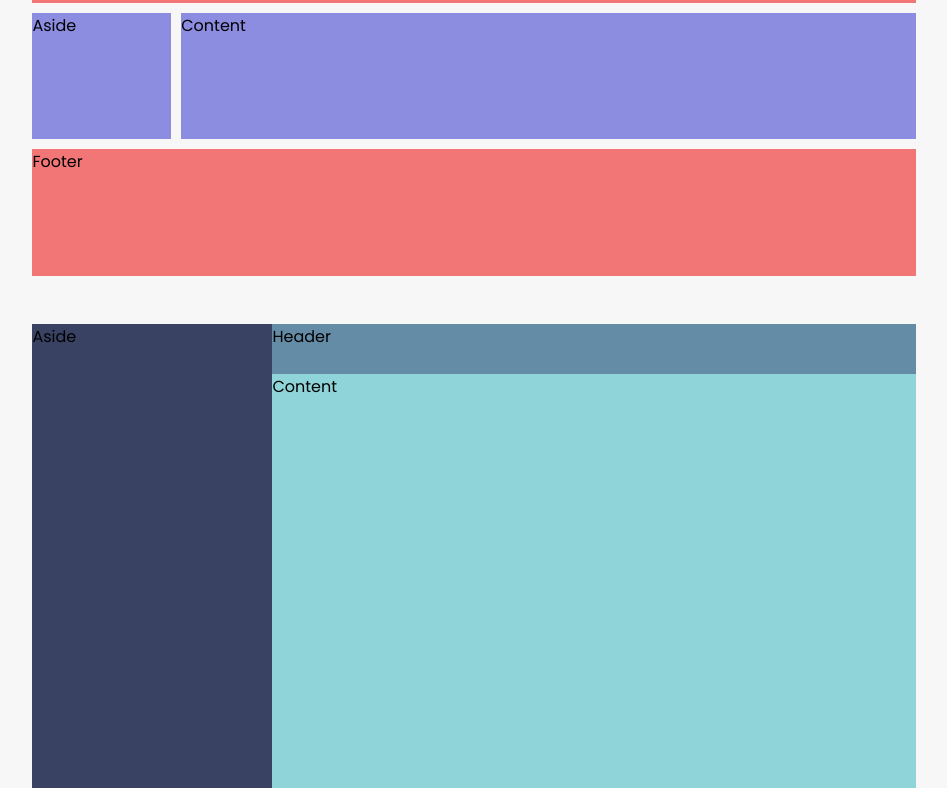
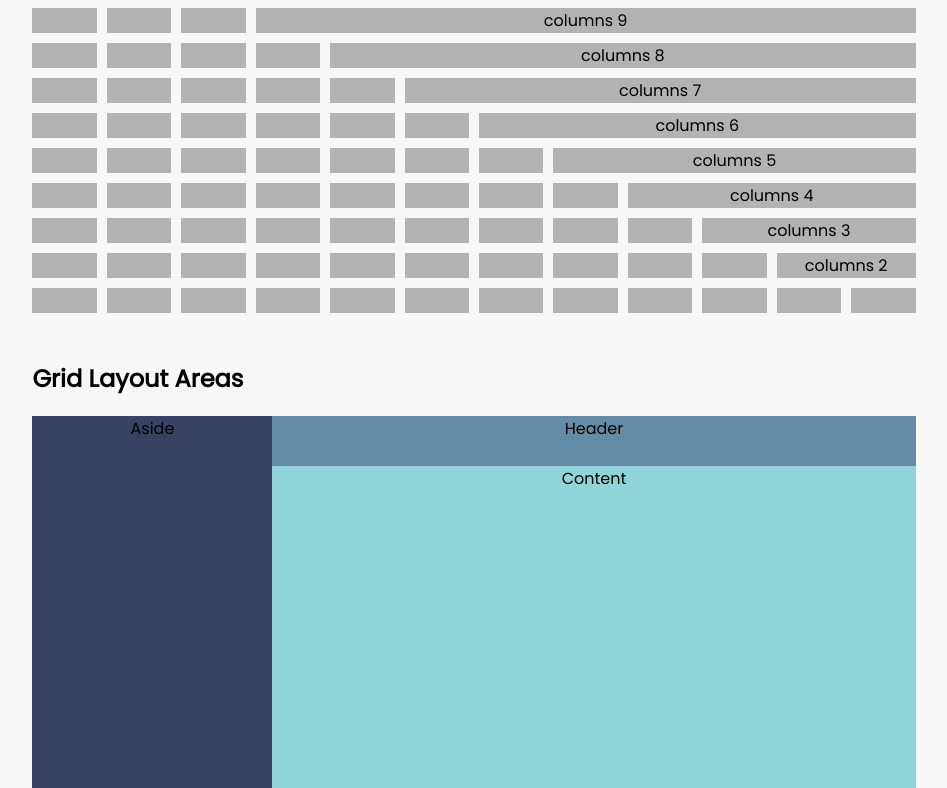
Before and after one commit to elixian/easy-sass, a website: page src/grid.html in a window 1280 px wide. Shown: the part 172-960 px from the top of the page, without its empty margins (166-1113 px from the left). Drawn offline with Linux system fonts and the light colour scheme.

Commit message:
grid ok
fixe on debug

```diff
--- a/src/grid.html
+++ b/src/grid.html
@@ -7,21 +7,102 @@
     <link rel="stylesheet" href="styles/css/style.css">
     <title>Grid</title>
 </head>
-<body>
-    <div class="grid-presentation">
-        <div class="grid-12">
-            <header class=" col-12/12"> Header</header>
-            <aside class=" col-2/12">Aside</aside>
-            <article class="col-10/12"> Content</article>
-            <footer class=" col-12/12">Footer</footer>
+<body class="u-scroll-snap-y">
+    <div class="grid-presentation ">
+        <h2 class="u-scroll-align">Grid 12 columns</h2>
+        <div class="grid-12 u-text-align">
+            <div class=" col-12/12">columns 12</div>
+            <!-- 1 units & one col 11 -->
+            <div></div> <div class=" col-11/12">columns 11</div>
+            <!-- 2 units & one col 10 -->
+            <div></div>
+            <div></div> <div class=" col-10/12">columns 10</div>
+            <!-- 3 units & one col 9 -->
+            <div></div>
+            <div></div>
+            <div></div> <div class=" col-9/12">columns 9</div>
+            <!-- 4 units & one col 8 -->
+            <div></div>
+            <div></div>
+            <div></div>
+            <div></div> <div class=" col-8/12">columns 8</div>
+           <!-- 5 units & one col 7 -->
+            <div></div>
+            <div></div>
+            <div></div>
+            <div></div>
+            <div></div>  <div class=" col-7/12">columns 7</div>
+           <!-- 6 units & on col 6 -->
+            <div></div>
+            <div></div>
+            <div></div>
+            <div></div>
+            <div></div>
+            <div></div> <div class=" col-6/12">columns 6</div>
+           <!-- 7 units & one col 5 -->
+            <div></div>
+            <div></div>
+            <div></div>
+            <div></div>
+            <div></div>
+            <div></div>
+            <div></div> <div class=" col-5/12">columns 5</div>
+            <!-- 8 units & one col 4 -->
+            <div></div>
+            <div></div>
+            <div></div>
+            <div></div>
+            <div></div>
+            <div></div>
+            <div></div>
+            <div></div> <div class=" col-4/12">columns 4</div>
+            <!-- 9 units & one col 3 -->
+            <div></div>
+            <div></div>
+            <div></div>
+            <div></div>
+            <div></div>
+            <div></div>
+            <div></div>
+            <div></div>
+            <div></div>  <div class=" col-3/12">columns 3</div>
+            <!-- 10 units et one col 2 -->
+
+            <div></div>
+            <div></div>
+            <div></div>
+            <div></div>
+            <div></div>
+            <div></div>
+            <div></div>
+            <div></div>
+            <div></div>
+            <div></div>
+            <div class=" col-2/12">columns 2</div>
+
+            <!-- 12 by on 1 -->
+            <div></div>
+            <div></div>
+            <div></div>
+            <div></div>
+            <div></div>
+            <div></div>
+            <div></div>
+            <div></div>
+            <div></div>
+            <div></div>
+            <div></div>
+            <div></div>
+
+
         </div>
 
-
-        <div class="grid-areas space-top_3rem">
-            <header class=" "> Header</header>
-            <aside class="">Aside</aside>
-            <article class=""> Content</article>
-            <footer class="">Footer</footer>
+        <h2 class="u-space-top_3rem u-scroll-align" >Grid Layout Areas</h2>
+        <div class="grid-areas u-space-top_1rem u-text-align">
+            <header class="header "> Header</header>
+            <aside class="nav">Aside</aside>
+            <article class="main"> Content</article>
+            <footer class="footer">Footer</footer>
         </div>
     </div>
 </body>
--- a/src/styles/scss/_presentation.scss
+++ b/src/styles/scss/_presentation.scss
@@ -59,21 +59,11 @@ article.component{
 .grid-presentation{
     display: block;
     width: 69vw;
-    margin: 3rem auto;
+    margin:  auto;
     .grid-12{
-        height:50vh;
-        width:100%;
-        header{
-            background: #f024249a;
-        }
-
-        aside,article{
-            background:rgba(45, 45, 204, 0.527);
-        }
-
-        footer{
-            height:100%;
-            background:#f024249a;
+        > div{
+            background: #b3b3b3;
+            height:25px;
         }
     }
 }
--- a/src/styles/scss/partials/_settings.scss
+++ b/src/styles/scss/partials/_settings.scss
@@ -1,7 +1,17 @@
 $debug : false;
+$demo : true;
 //
 //*    GLOBAL SETTINGS
 //===============================================*/
+
+@if $debug{
+    *:not(path):not(g) {
+        color:                    hsla(210, 100%, 100%, 0.9) !important;
+        background:               hsla(210, 100%,  50%, 0.5) !important;
+        outline:    solid 0.25rem hsla(210, 100%, 100%, 0.5) !important;
+        box-shadow: none !important;
+    }
+}
 
 $transition-type : cubic-bezier(0.165, 0.84, 0.44, 1);
 
@@ -41,3 +51,15 @@ $size-global-inputs : 250px;
 $input-border-color:#bebebe;
 $input-border-color_focus:#d81396;
 $input-background-color-focus:lighten($input-border-color,5%);
+
+
+//              GRID LAYOUTS
+//===================================================
+$height-grid: 100vh;
+$template-grid-columns:240px 1fr;
+$template-grid-rows:    50px
+                        1fr
+                        50px;
+$template-format :  "sidenav header"
+                    "sidenav main"
+                    "sidenav footer";
--- a/src/styles/scss/partials/_utils.scss
+++ b/src/styles/scss/partials/_utils.scss
@@ -1,18 +1,30 @@
 
-/*
-=================*/
+
 .block {
     display: block;
 }
 
-.space-top_1rem{
+
+
+// Positions
+//------------------------------
+.u-text-align {
+    text-align: center;
+}
+
+.u-space-top_1rem{
     margin-top: 1rem;
 }
-.space-top_3rem{
+.u-space-top_3rem{
     margin-top: 3rem;
 }
 
-
+.u-scroll-snap-y{
+    scroll-snap-type: y mandatory;
+    .u-scroll-align{
+        scroll-snap-align: start;
+    }
+}
 
 /*          GRID
 =======================================*/
--- a/src/styles/scss/partials/layouts/_grid.scss
+++ b/src/styles/scss/partials/layouts/_grid.scss
@@ -13,34 +13,42 @@
     }
 }
 
+//          TEMPLATE GRID AREA
+//===============================================
 .grid-areas {
     display: grid;
-    grid-template-columns: 240px 1fr;
-    grid-template-rows: 50px 1fr 50px;
-    grid-template-areas:
-      "sidenav header"
-      "sidenav main"
-      "sidenav footer";
-    height: 100vh;
+    grid-template-columns: $template-grid-columns;
+    grid-template-rows: $template-grid-rows;
+    grid-template-areas:$template-format;
+    height: $height-grid;
 
-    header {
+    .header {
         grid-area: header;
+        @if $demo{
             background-color: #648ca6;
         }
 
-      aside {
+      }
+    .nav {
         grid-area: sidenav;
+        @if $demo{
             background-color: #394263;
         }
 
-      article {
+      }
+    .main {
         grid-area: main;
+        @if $demo{
             background-color: #8fd4d9;
         }
 
-      footer {
+      }
+      .footer {
         grid-area: footer;
+        @if $demo{
             background-color: #648ca6;
+        }
+
       }
   }
 
```
Also changed, not shown: src/styles/css/style.css. Lines whose indentation alone changed are shown as unchanged.
